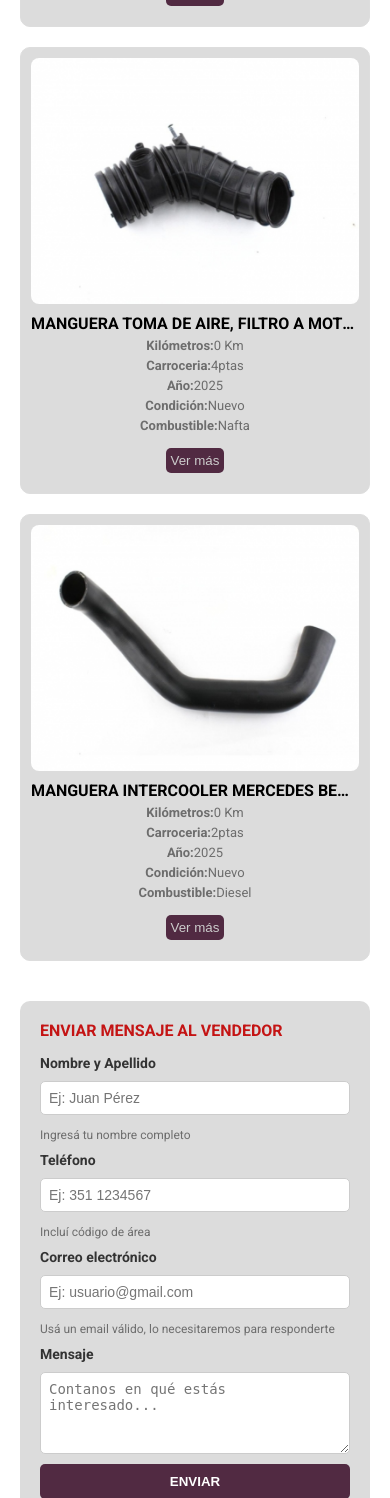
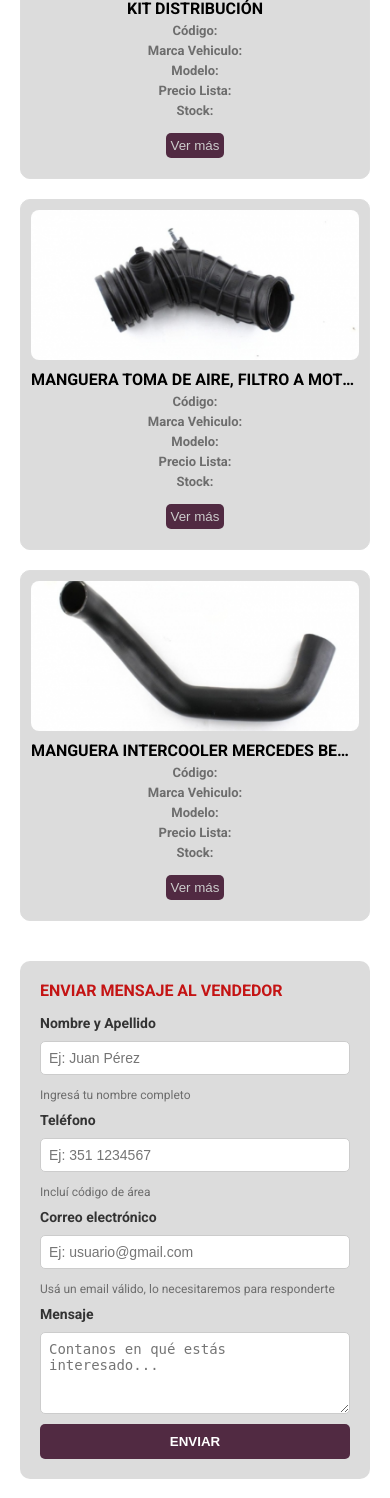
Before and after one commit to JoniCabrera17/go-autos-web, a PHP site: page / in a window 390 px wide. Shown: the part 982-2480 px from the top of the page. Run offline with PHP 8.4, Linux system fonts and the light colour scheme.

Commit message:
nuevo menu y descripcion de articulos

```diff
--- /dev/null
+++ b/filtros.js
@@ -0,0 +1,10 @@
+document.addEventListener("DOMContentLoaded", () => {
+  const toggles = document.querySelectorAll(".filter-toggle");
+
+  toggles.forEach(toggle => {
+    toggle.addEventListener("click", () => {
+      const parent = toggle.parentElement;
+      parent.classList.toggle("open");
+    });
+  });
+});
--- a/index.html
+++ b/index.html
@@ -46,12 +46,60 @@
         <!-- Catálogo -->
         <section class="catalogo">
             <!-- Panel de filtros -->
-            <aside class="filtros">
+            <aside class="sidebar">
                 <h3>Filtros</h3>
-                <label><input type="checkbox"> Mangueras</label><br>
-                <label><input type="checkbox"> Accesorios</label><br>
-                <label><input type="checkbox"> Repuestos</label>
+                <ul class="filter-list">
+                    <li class="filter-item">
+                        <button class="filter-toggle">Familia / Categoría</button>
+                        <ul class="filter-sublist">
+                            <li><span class="chip">Manguera</span></li>
+                            <li><span class="chip">Bomba de Agua</span></li>
+                            <li><span class="chip">Deposito</span></li>
+                            <li><span class="chip">Correa</span></li>
+                        </ul>
+                    </li>
+
+                    <li class="filter-item">
+                        <button class="filter-toggle">Clasificación</button>
+                        <ul class="filter-sublist">
+                            <li><span class="chip">Leve</span></li>
+                            <li><span class="chip">Pesado</span></li>
+                            <li><span class="chip">Agricola</span></li>
+
+                        </ul>
+                    </li>
+
+                    <li class="filter-item">
+                        <button class="filter-toggle">Tipo de Carroceria</button>
+                        <ul class="filter-sublist">
+                            <li><span class="chip">Auto y SUV</span></li>
+                            <li><span class="chip">Camión o Bus </span></li>
+
+                        </ul>
+                    </li>
+                    <li class="filter-item">
+                        <button class="filter-toggle">Marca Proveedor</button>
+                        <ul class="filter-sublist">
+                            <li><span class="chip">Cauplas</span></li>
+                            <li><span class="chip">Saxum</span></li>
+                            <li><span class="chip">Florio</span></li>
+                            <li><span class="chip">Continental</span></li>
+
+
+                        </ul>
+                    </li>
+
+                    <li class="filter-item">
+                        <button class="filter-toggle">Uso</button>
+                        <ul class="filter-sublist">
+                            <li><span class="chip">Calefacción</span></li>
+                            <li><span class="chip">Distribución</span></li>
+                            <li><span class="chip">Refrigeración</span></li>
+                        </ul>
+                    </li>
+                </ul>
             </aside>
+
 
             <!-- Grilla de productos -->
             <section class="productos">
@@ -59,11 +107,11 @@
                     <img src="Images/goautos_big_publicaciones_29247_1688514994_1_402.jpg" alt="Manguera 1">
                     <div class="producto-info">
                         <h4>KIT DISTRIBUCIÓN</h4>
-                        <p class="p1"><b>Kilómetros:</b>0 Km</p>
-                        <p class="p1"><b>Carroceria:</b>5ptas</p>
-                        <p class="p1"><b>Año:</b>2011</p>
-                        <p class="p1"><b>Condición:</b>Nuevo</p>
-                        <p class="p1"><b>Combustible:</b>Nafta</p>
+                        <p class="p1"><b>Código:</b></p>
+                        <p class="p1"><b>Marca Vehiculo:</b></p>
+                        <p class="p1"><b>Modelo:</b></p>
+                        <p class="p1"><b>Precio Lista:</b></p>
+                        <p class="p1"><b>Stock:</b></p>
                     </div>
                     <button class="verMas">Ver más</button>
 
@@ -74,11 +122,11 @@
                     <img src="Images/goautos_big_publicaciones_29341_1741956794_1_857.jpg" alt="Manguera 2">
                     <div class="producto-info">
                         <h4>MANGUERA TOMA DE AIRE, FILTRO A MOTOR HONDA ACCORD 2.4 Gasolina-L4 2.4L 2003/2007</h4>
-                        <p class="p1"><b>Kilómetros:</b>0 Km</p>
-                        <p class="p1"><b>Carroceria:</b>4ptas</p>
-                        <p class="p1"><b>Año:</b>2025</p>
-                        <p class="p1"><b>Condición:</b>Nuevo</p>
-                        <p class="p1"><b>Combustible:</b>Nafta</p>
+                        <p class="p1"><b>Código:</b></p>
+                        <p class="p1"><b>Marca Vehiculo:</b></p>
+                        <p class="p1"><b>Modelo:</b></p>
+                        <p class="p1"><b>Precio Lista:</b></p>
+                        <p class="p1"><b>Stock:</b></p>
                     </div>
                     <button class="verMas">Ver más</button>
 
@@ -88,11 +136,11 @@
                     <img src="Images/goautos_big_publicaciones_29340_1741956345_1_877.jpg" alt="Manguera 2">
                     <div class="producto-info">
                         <h4>MANGUERA INTERCOOLER MERCEDES BENZ SPRINTER 313 3.0 Turbo diesel 2002/2013</h4>
-                        <p class="p1"><b>Kilómetros:</b>0 Km</p>
-                        <p class="p1"><b>Carroceria:</b>2ptas</p>
-                        <p class="p1"><b>Año:</b>2025</p>
-                        <p class="p1"><b>Condición:</b>Nuevo</p>
-                        <p class="p1"><b>Combustible:</b>Diesel</p>
+                        <p class="p1"><b>Código:</b></p>
+                        <p class="p1"><b>Marca Vehiculo:</b></p>
+                        <p class="p1"><b>Modelo:</b></p>
+                        <p class="p1"><b>Precio Lista:</b></p>
+                        <p class="p1"><b>Stock:</b></p>
                     </div>
                     <button class="verMas">Ver más</button>
 
@@ -159,6 +207,9 @@
         </div>
     </footer>
 
+    <script src="filtros.js"></script>
+
+
 </body>
 
 </html>
--- a/styles.css
+++ b/styles.css
@@ -194,6 +194,7 @@
   /* evita que el contenido estire la columna */
   gap: 20px;
   font-family: "Roboto", sans-serif;
+  align-items: stretch; /* Alinea todas las cards desde arriba */
 }
 
 .producto {
@@ -205,6 +206,8 @@
   background: #b9b9b97e;
   max-width: 100%;
   overflow: hidden;
+  justify-content: space-between;
+  height: 100%;
 
 }
 
@@ -215,13 +218,14 @@
 .producto img {
   max-width: 100%;
   width: 100%;
-  height: auto;
+  height: 150px;
   /* altura fija para todas las imágenes */
   object-fit: cover;
   /* mantiene proporción y recorta si es necesario */
   border-radius: 8px;
   display: block;
   margin-bottom: 10px;
+
 }
 
 .producto h4 {
```
Also changed, not shown: other parts of styles.css (+133 -9 lines).
